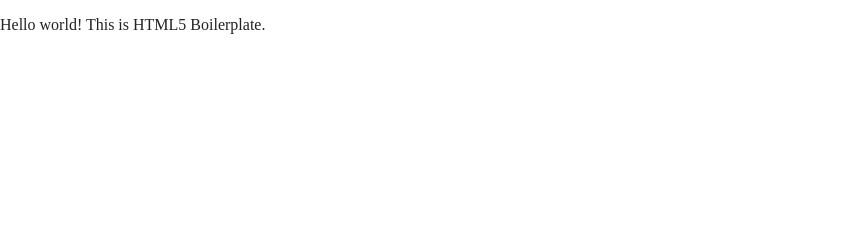
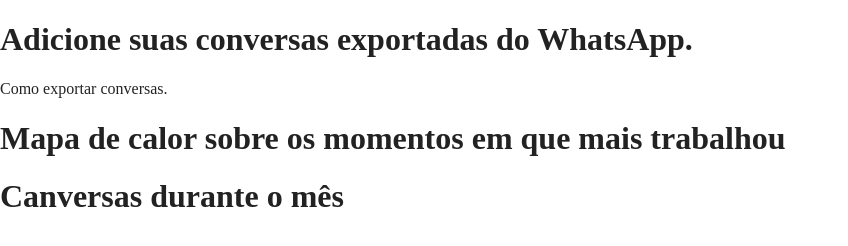
Before and after one commit to josecprocha/warel, a website built with Parcel: page index.html in a window 1280 px wide. Shown: the whole page, without its empty margins (0-848 px from the left). Built offline with nearby package versions, Linux system fonts and the light colour scheme.

Commit message:
Definindo o conteúdo da página.

```diff
--- a/index.html
+++ b/index.html
@@ -20,12 +20,19 @@
   <link rel="stylesheet" href="css/main.css">
 
   <meta name="theme-color" content="#fafafa">
+
+  <script src="https://cdnjs.cloudflare.com/ajax/libs/d3/3.5.6/d3.min.js" charset="utf-8"></script>
 </head>
 
 <body>
 
-  <!-- Add your site or application content here -->
-  <p>Hello world! This is HTML5 Boilerplate.</p>
+  <h1>Adicione suas conversas exportadas do WhatsApp.</h1>
+  <p>Como exportar conversas.</p>
+
+  <h1>Mapa de calor sobre os momentos em que mais trabalhou</h1>
+
+  <h1>Canversas durante o mês</h1>
+
   <script src="js/vendor/modernizr-3.11.2.min.js"></script>
   <script src="js/plugins.js"></script>
   <script src="js/main.js"></script>
```
